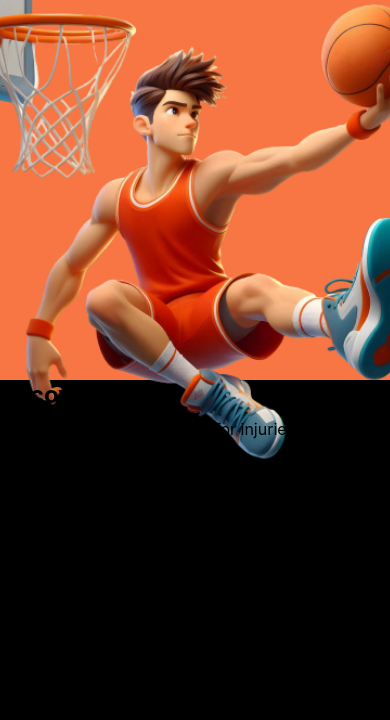
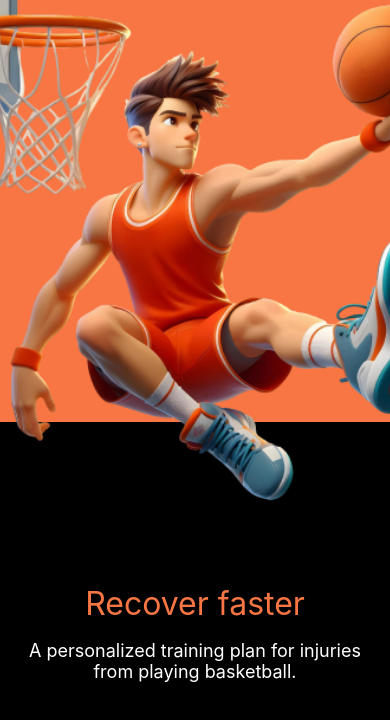
Before and after one commit to TalJa1/HoopHeal, a React Native app: screen /Onboarding in a window 390 px wide. Shown: the top 720 px of the page. Built offline with nearby package versions, Linux system fonts and the light colour scheme.

Commit message:
Refactor OnboardingComponent layout and styles for improved presentation and responsiveness

```diff
--- a/components/onboarding/OnboardingComponent.tsx
+++ b/components/onboarding/OnboardingComponent.tsx
@@ -14,8 +14,10 @@ const OnboardingComponent: React.FC<OnboardingComponentProps> = ({
       <View style={styles.topImgView}>
         <Image source={img} style={styles.image} />
       </View>
-      <Text style={styles.title}>{title}</Text>
-      <Text style={styles.description}>{description}</Text>
+      <View style={styles.textGrp}>
+        <Text style={styles.title}>{title}</Text>
+        <Text style={styles.description}>{description}</Text>
+      </View>
     </SafeAreaView>
   );
 };
@@ -28,23 +30,31 @@ const styles = StyleSheet.create({
   },
   topImgView: {
     backgroundColor: '#F87643',
-    height: vh(45),
+    height: vh(50),
     width: vw(100),
   },
   image: {
     position: 'absolute',
     top: 0,
     width: '100%',
-    height: vh(55),
+    height: vh(60),
     resizeMode: 'cover',
   },
+  textGrp: {
+    height: vh(50),
+    alignItems: 'center',
+    justifyContent: 'center',
+    paddingHorizontal: vw(5),
+    rowGap: vh(2),
+  },
   title: {
-    fontSize: 24,
-    fontWeight: 'bold',
-    marginBottom: 10,
+    fontSize: 32,
+    textAlign: 'center',
+    color: '#F87643',
   },
   description: {
-    fontSize: 16,
+    fontSize: 18,
     textAlign: 'center',
+    color: '#FFFFFF',
   },
 });
--- a/views/onboarding/Onboarding.tsx
+++ b/views/onboarding/Onboarding.tsx
@@ -1,9 +1,17 @@
-import {ScrollView, StatusBar, StyleSheet} from 'react-native';
+import {
+  ScrollView,
+  StatusBar,
+  StyleSheet,
+  Dimensions,
+  View,
+} from 'react-native';
 import React from 'react';
 import {containerStyle} from '../../services/styleProps';
 import {SafeAreaView} from 'react-native-safe-area-context';
 import {onboardingData} from '../../services/renderData';
 import OnboardingComponent from '../../components/onboarding/OnboardingComponent';
+
+const {width: screenWidth} = Dimensions.get('window');
 
 const Onboarding = () => {
   return (
@@ -12,14 +20,16 @@ const Onboarding = () => {
       <ScrollView
         horizontal
         pagingEnabled
-        showsHorizontalScrollIndicator={false}>
+        showsHorizontalScrollIndicator={false}
+        contentContainerStyle={styles.scrollViewContent}>
         {onboardingData.map((page, index) => (
-          <OnboardingComponent
-            key={index}
-            img={page.img}
-            title={page.title}
-            description={page.description}
-          />
+          <View key={index} style={styles.page}>
+            <OnboardingComponent
+              img={page.img}
+              title={page.title}
+              description={page.description}
+            />
+          </View>
         ))}
       </ScrollView>
     </SafeAreaView>
@@ -29,5 +39,14 @@ const Onboarding = () => {
 export default Onboarding;
 
 const styles = StyleSheet.create({
-  container: containerStyle,
+  container: {
+    ...containerStyle,
+    flex: 1,
+  },
+  scrollViewContent: {
+    flexGrow: 1,
+  },
+  page: {
+    width: screenWidth,
+  },
 });
```
